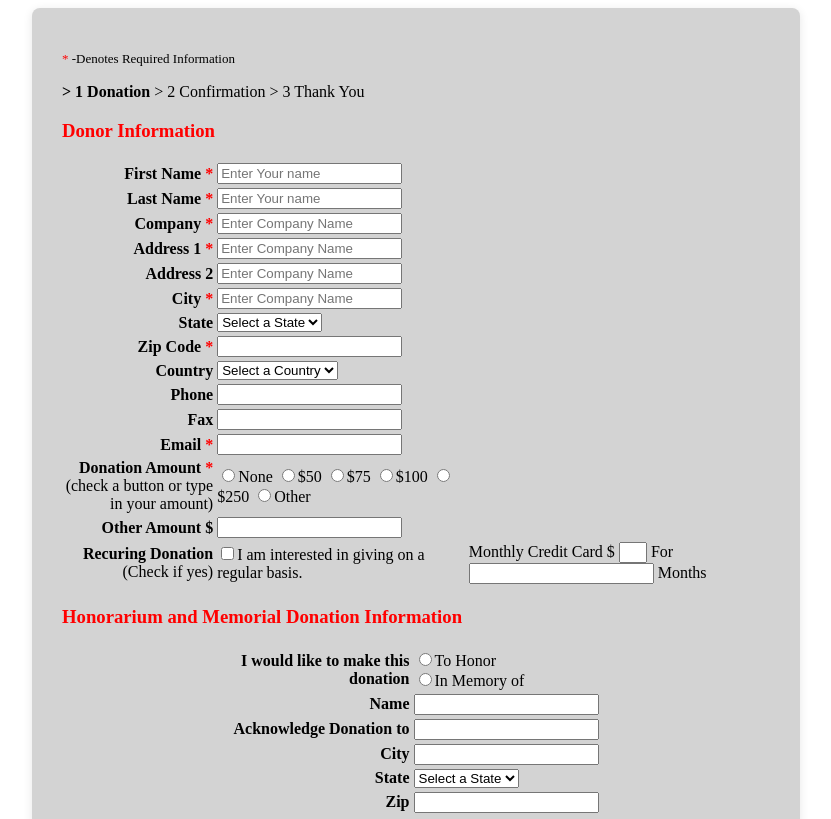
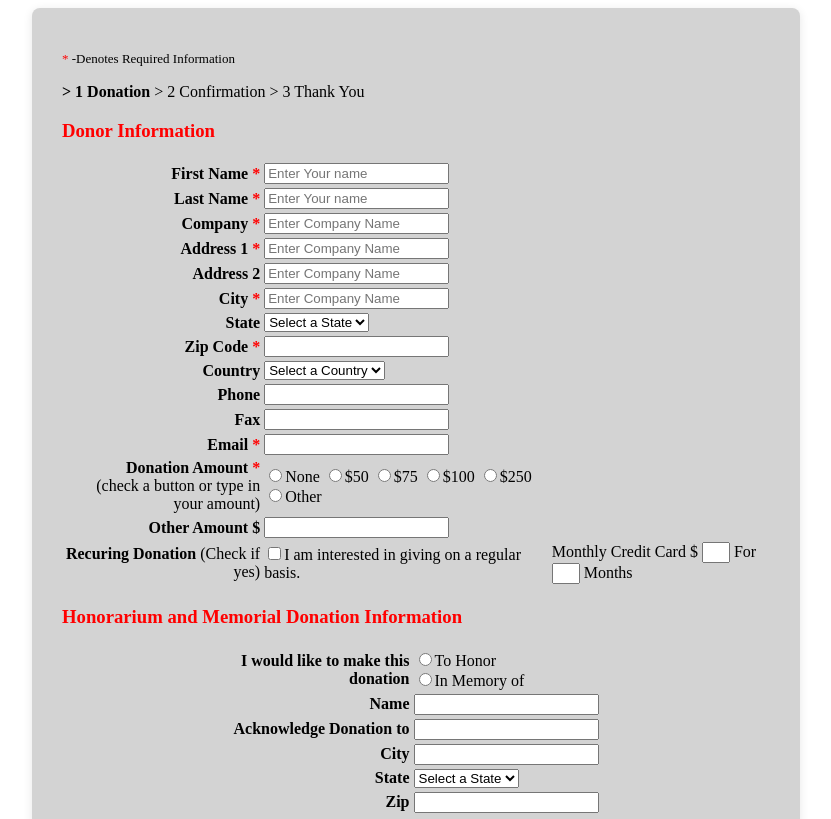
Before and after one commit to sm-mehedi/Web_Technologies_Fall_2025-26-Repository, a plain HTML site: page task-1.html in a window 1280 px wide. Shown: the top 819 px of the page, without its empty margins (224-1055 px from the left). Drawn offline with Linux system fonts and the light colour scheme.

Commit message:
size changed

```diff
--- a/task-1.html
+++ b/task-1.html
@@ -154,7 +154,7 @@
                 <tr>
                     <td class="right-alignment">Recuring Donation <span style="font-weight: lighter;">(Check if yes)</span></td>
                      <td><input type="checkbox"  />I am interested in giving on a regular basis.</td>
-                     <td>Monthly Credit Card $ <input type="text" style="width: 20px;"> For <input type="text"> Months</td>
+                     <td>Monthly Credit Card $ <input type="text" style="width: 20px;"> For <input type="text" style="width: 20px;"> Months</td>
 
 
             </table>
```
